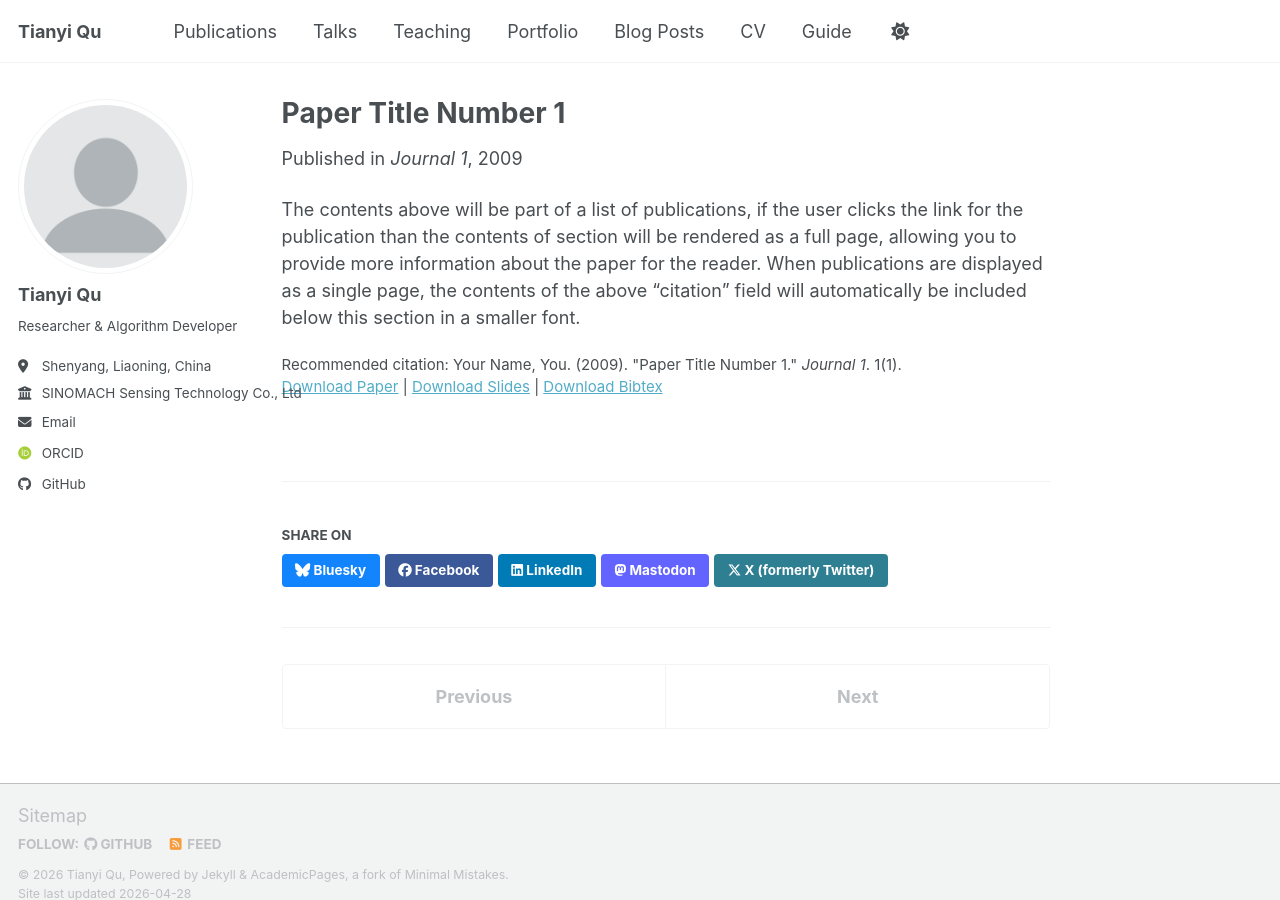
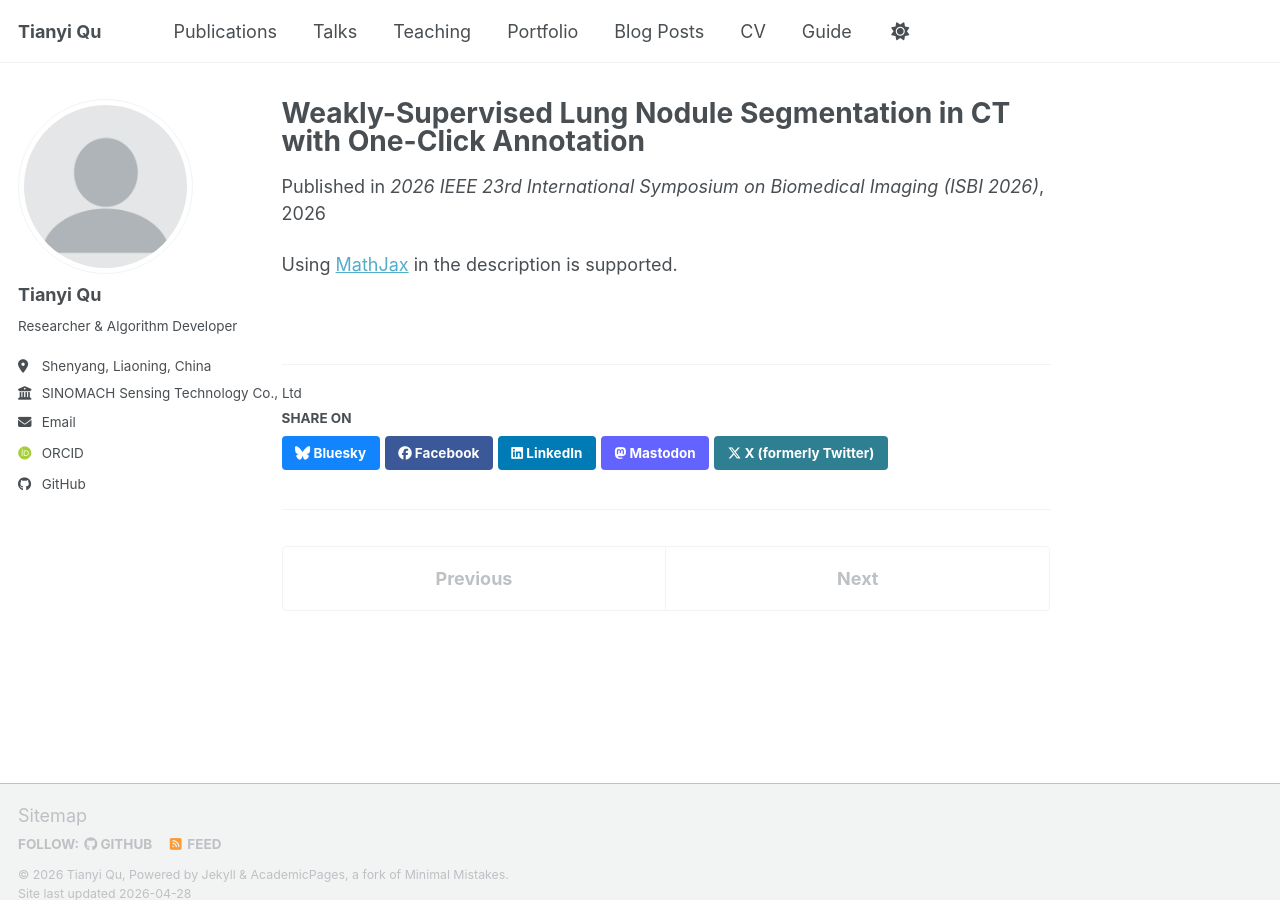
Before and after one commit to TQSAIS/tqsais.github.io, a Jekyll site: the page built from _publications/2009-10-01-paper-title-number-1.md, in a window 1280 px wide and 900 px high. Built offline with Jekyll 4.4.1, drawn with Linux system fonts in a browser that asks for light colours; some web fonts are replaced; a script bundle is joined from its source files by our own code; library files that are not in the unit come from our copies.

Commit message:
Update 2009-10-01-paper-title-number-1.md

```diff
--- a/_publications/2009-10-01-paper-title-number-1.md
+++ b/_publications/2009-10-01-paper-title-number-1.md
@@ -1,14 +1,16 @@
 ---
-title: "Paper Title Number 1"
+title: "Weakly-Supervised Lung Nodule Segmentation in CT with One-Click Annotation"
 collection: publications
-category: manuscripts
-permalink: /publication/2009-10-01-paper-title-number-1
-excerpt: 'This paper is about the number 1. The number 2 is left for future work.'
-date: 2009-10-01
-venue: 'Journal 1'
-slidesurl: 'https://academicpages.github.io/files/slides1.pdf'
-paperurl: 'https://academicpages.github.io/files/paper1.pdf'
-bibtexurl: 'https://academicpages.github.io/files/bibtex1.bib'
-citation: 'Your Name, You. (2009). &quot;Paper Title Number 1.&quot; <i>Journal 1</i>. 1(1).'
+category: conferences
+permalink: /publication/2026-04-10-weakly-supervised-lung-nodule
+date: 2026-04-10
+venue: '2026 IEEE 23rd International Symposium on Biomedical Imaging (ISBI 2026)'
+venue_short: 'ISBI 2026'
+location: 'London, United Kingdom'
+authors: '<b>Tianyi Qu</b>, Dichao Liu<sup>†</sup>, Ze Jin, Yuqiao Yang, Kenji Suzuki'
+core_image: '/images/ISBI2026.png'
+venue_logo: '/images/isbi.png'
+paperurl: 'https://tqsais.github.io/files/ISBI2026.pdf'
 ---
-The contents above will be part of a list of publications, if the user clicks the link for the publication than the contents of section will be rendered as a full page, allowing you to provide more information about the paper for the reader. When publications are displayed as a single page, the contents of the above "citation" field will automatically be included below this section in a smaller font.
+
+Using [MathJax](https://www.mathjax.org/) in the description is supported.
```
